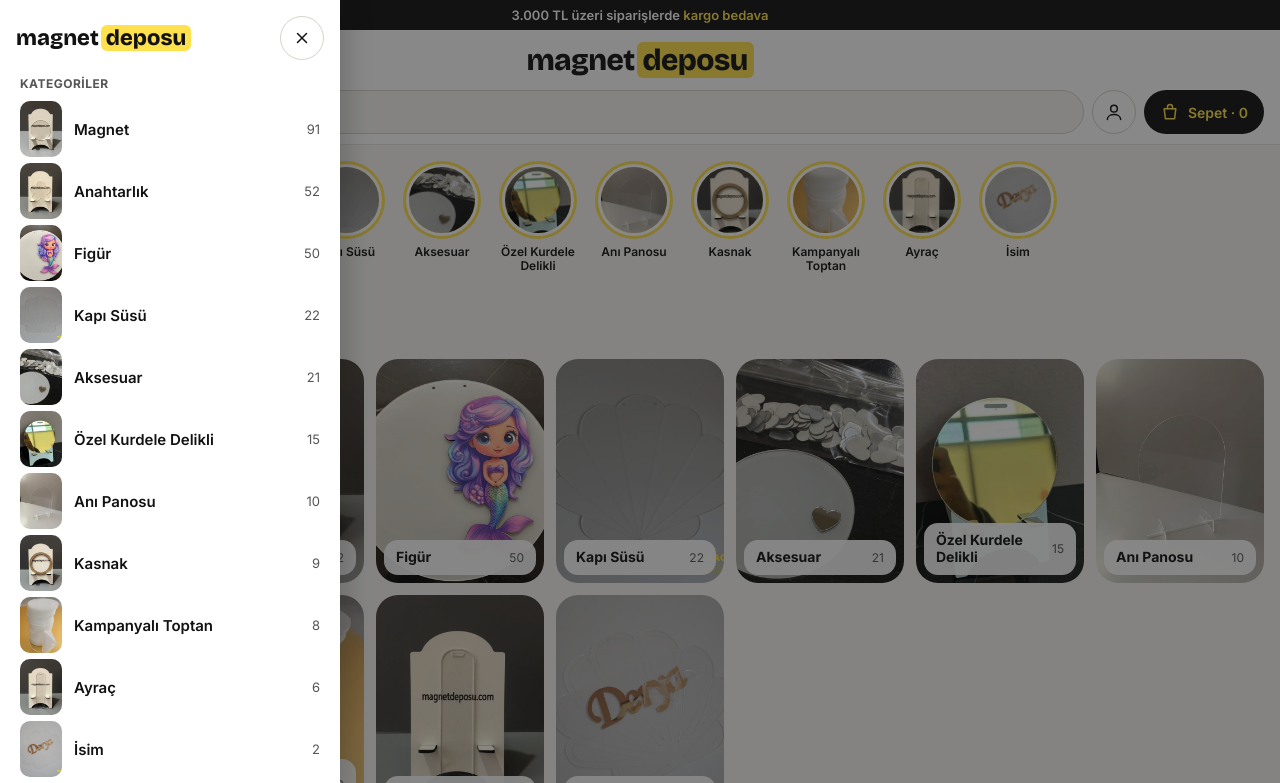
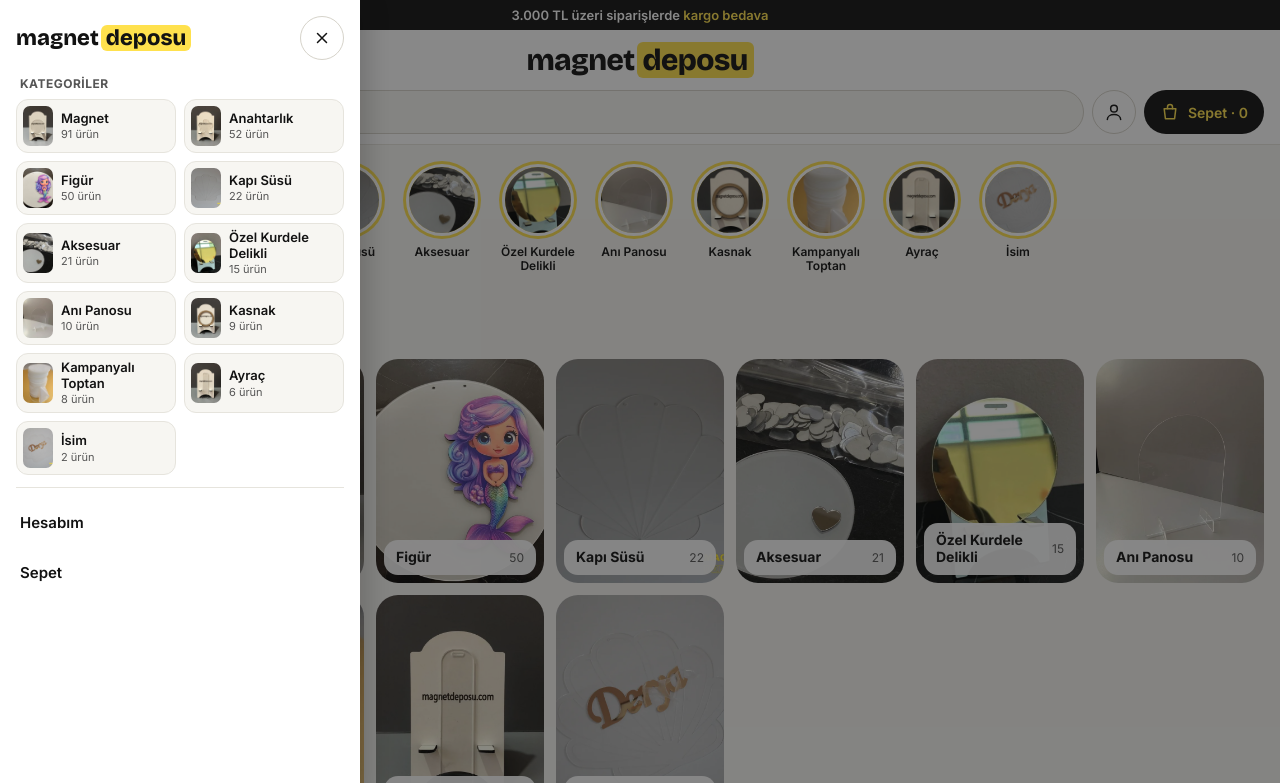
Before and after one commit to avcibunyamin/magnetdeposu-prototip, a plain HTML site: page index.html in a window 1280 px wide. Both pictures are taken after a click on the button "Kategoriler". Shown: the top 783 px of the page. Drawn offline with nearby package versions, Linux system fonts and the light colour scheme.

Commit message:
Compact two-column category menu
Co-Authored-By: Claude Opus 5.5 <noreply@anthropic.com>

```diff
--- a/index.html
+++ b/index.html
@@ -52,7 +52,7 @@ button{font:inherit;cursor:pointer}
 
   <sc-if value="{{menuOpen}}" hint-placeholder-val="{{ false }}">
     <div style="position: fixed; inset: 0; z-index: 20; display: flex">
-      <nav aria-label="Kategoriler" style="width: min(340px, 86vw); height: 100%; background: #FFFFFF; overflow-y: auto; padding: 16px; box-sizing: border-box; display: flex; flex-direction: column; gap: 2px; box-shadow: 8px 0 24px rgba(0,0,0,.18)">
+      <nav aria-label="Kategoriler" style="width: min(360px, 86vw); height: 100%; background: #FFFFFF; overflow-y: auto; padding: 16px; box-sizing: border-box; display: flex; flex-direction: column; gap: 2px; box-shadow: 8px 0 24px rgba(0,0,0,.18)">
         <div style="display: flex; align-items: center; justify-content: space-between; margin-bottom: 8px">
           <span style="font-family: 'Bricolage Grotesque', sans-serif; font-weight: 800; font-size: 22px">magnet<span style="background: #FFE14D; padding: 0 5px; border-radius: 6px; margin-left: 2px">deposu</span></span>
           <button onClick="{{closeMenu}}" aria-label="Menüyü kapat" style="width: 44px; height: 44px; border-radius: 999px; border: 1px solid #D6D3CA; background: #FFFFFF; color: #121212; display: flex; align-items: center; justify-content: center">
@@ -60,13 +60,14 @@ button{font:inherit;cursor:pointer}
           </button>
         </div>
         <p style="margin: 6px 4px; font-size: 12px; font-weight: 700; letter-spacing: .04em; text-transform: uppercase; color: #555">Kategoriler</p>
-        <sc-for list="{{menuCats}}" as="c" hint-placeholder-count="11">
-          <button onClick="{{c.open}}" style="display: flex; align-items: center; gap: 12px; border: 0; border-radius: 14px; background: none; padding: 6px 4px; min-height: 60px; text-align: left; color: #121212">
-            <img src="{{c.img}}" alt="" style="flex: none; width: 42px; height: 56px; object-fit: cover; border-radius: 10px; background: #F7F6F2">
-            <span style="flex: 1; font-weight: 600; font-size: 15px">{{c.name}}</span>
-            <span style="font-size: 13px; color: #555">{{c.count}}</span>
-          </button>
-        </sc-for>
+        <div style="display: grid; grid-template-columns: repeat(2, minmax(0, 1fr)); gap: 8px">
+          <sc-for list="{{menuCats}}" as="c" hint-placeholder-count="11">
+            <button onClick="{{c.open}}" style="display: flex; align-items: center; gap: 8px; border: 1px solid #E6E4DD; border-radius: 12px; background: #F7F6F2; padding: 6px; min-height: 52px; text-align: left; color: #121212">
+              <img src="{{c.img}}" alt="" style="flex: none; width: 30px; height: 40px; object-fit: cover; border-radius: 7px; background: #FFFFFF">
+              <span style="min-width: 0; display: flex; flex-direction: column; gap: 1px"><span style="font-weight: 600; font-size: 13px; line-height: 1.2">{{c.name}}</span><span style="font-size: 11px; color: #555">{{c.count}} ürün</span></span>
+            </button>
+          </sc-for>
+        </div>
         <div style="border-top: 1px solid #E6E4DD; margin-top: 10px; padding-top: 10px; display: flex; flex-direction: column; gap: 2px">
           <button onClick="{{goAcc}}" style="border: 0; background: none; text-align: left; min-height: 48px; padding: 0 4px; font-weight: 600; font-size: 15px; color: #121212">Hesabım</button>
           <button onClick="{{goCart}}" style="border: 0; background: none; text-align: left; min-height: 48px; padding: 0 4px; font-weight: 600; font-size: 15px; color: #121212">Sepet</button>
```
